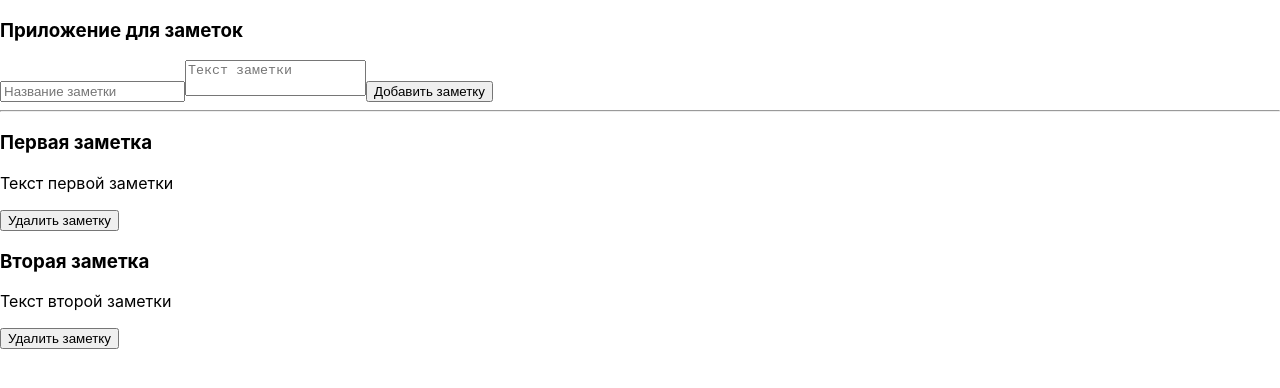
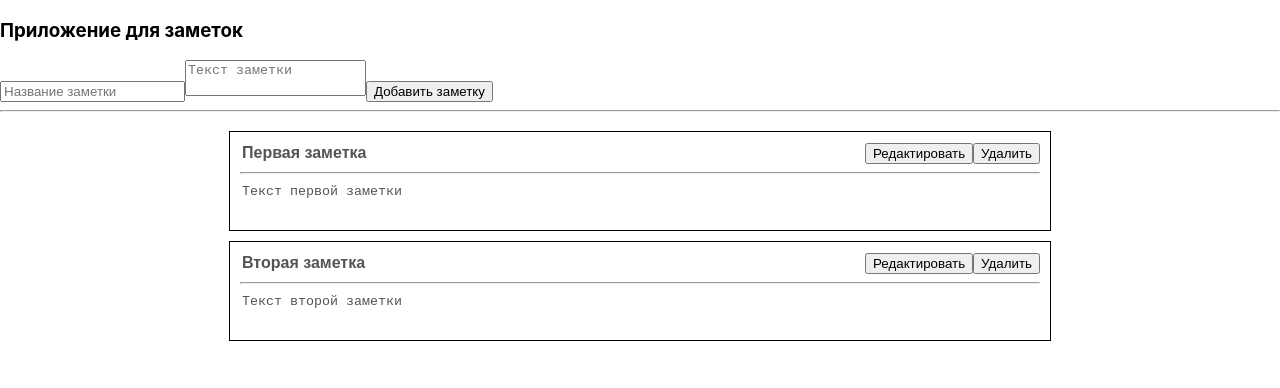
Before and after one commit to VagSer/note-app-react-redux, a React (Create React App) app: page / in a window 1280 px wide. Shown: the top 388 px of the page. Built offline with nearby package versions, Linux system fonts and the light colour scheme.

Commit message:
Подготовил форму для изменения заметки

```diff
--- a/public/index.html
+++ b/public/index.html
@@ -1,5 +1,5 @@
 <!DOCTYPE html>
-<html lang="en">
+<html lang="ru">
   <head>
     <meta charset="utf-8" />
     <link rel="icon" href="%PUBLIC_URL%/favicon.ico" />
--- a/src/components/NoteItem.jsx
+++ b/src/components/NoteItem.jsx
@@ -1,22 +1,71 @@
-import {useDispatch, useSelector} from 'react-redux';
+import {useDispatch} from 'react-redux';
+import {useState} from 'react';
+import '../style/NoteItem.css'
 
 export default function NoteItem(props) {
     const dispatch = useDispatch()
-    const allNotes = useSelector(state => state.allNotes)
+    const [edit, setEdit] = useState({
+        ...props.note
+    })
+
+    const [editable, setEditable] = useState(false)
 
     const removeNote = () => {
         dispatch({type: 'REMOVE_NOTE', payload: props.note.id})
     }
 
+    const editNote = () => {
+        setEditable(!editable)
+    }
+
+    const cancelEdits = () => {
+        setEditable(!editable)
+        setEdit({...props.note})
+    }
+
     return(
-        <div>
-            <h3>{props.note.title}</h3>
-            <p>{props.note.body}</p>
-            <button
-                onClick={removeNote}
-            >
-                Удалить заметку
-            </button>
+        <div className='NoteItem'>
+            <header>
+                <input
+                    className='NoteItem__Title'
+                    disabled={!editable}
+                    value={edit.title}
+                    onChange={(e) => setEdit({...edit, title: e.target.value})}
+                />
+                <div
+                    style={editable ? {display: 'none'} : {display: 'inline'}}
+                >
+                    <button
+                    onClick={editNote}
+                    >
+                        Редактировать
+                    </button>
+                    <button
+                    onClick={removeNote}
+                    >
+                        Удалить
+                    </button>
+                </div>
+                <div
+                    style={!editable ? {display: 'none'} : {display: 'inline'}}
+                >
+                    <button
+                    >
+                        Принять
+                    </button>
+                    <button
+                    onClick={cancelEdits}
+                    >
+                        Отменить
+                    </button>
+                </div>
+            </header>
+            <hr/>
+            <textarea
+                className='NoteItem__Body'
+                disabled={!editable}
+                value={edit.body}
+            />
         </div>
     )
 }
--- a/src/index.js
+++ b/src/index.js
@@ -1,6 +1,6 @@
 import React from 'react';
 import ReactDOM from 'react-dom/client';
-import './index.css';
+import './style/index.css';
 import App from './App';
 import {createStore} from 'redux';
 import { Provider } from 'react-redux';
--- /dev/null
+++ b/src/style/NoteItem.css
@@ -0,0 +1,28 @@
+.NoteItem {
+    border: 1px solid black;
+    width: 90%;
+    max-width: 800px;
+    margin: 10px auto;
+    padding: 10px;
+}
+
+.NoteItem header {
+    display: flex;
+    justify-content: space-between;
+}
+
+.NoteItem__Title:disabled {
+    background: none;
+    border: none;
+    font-size: 1rem;
+    font-weight: bold;
+}
+
+.NoteItem__Body{
+    resize: none;
+}
+
+.NoteItem__Body:disabled {
+    background: none;
+    border: none;
+}
```
Also changed, not shown: src/style/index.css (renamed from src/index.css).
